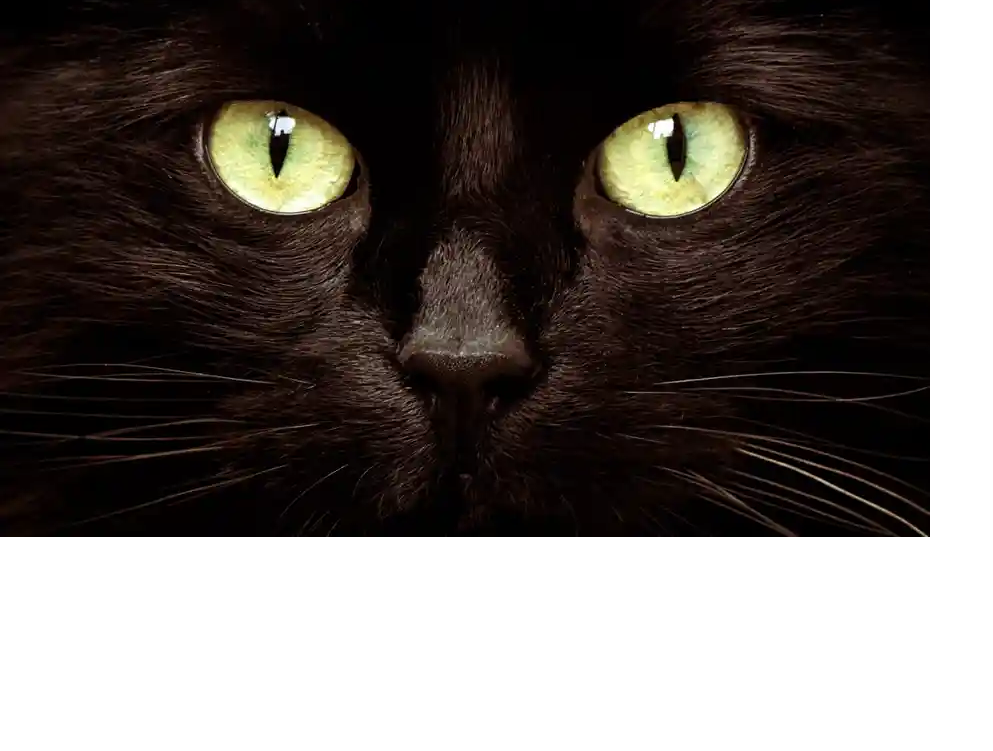
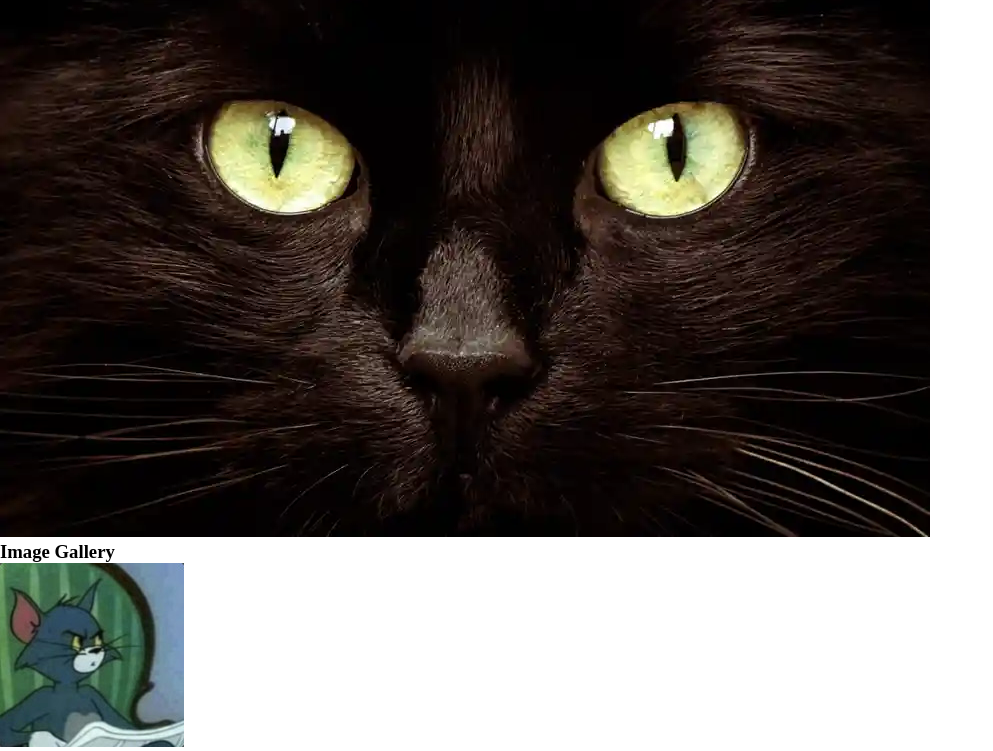
Before and after one commit to HelenTR7/group_project, a plain HTML site: page index.html in a window 1280 px wide. Shown: the part 58-809 px from the top of the page, without its empty margins (0-993 px from the left). Drawn offline with Linux system fonts and the light colour scheme.

Commit message:
added gallery__section

```diff
--- a/index.html
+++ b/index.html
@@ -10,6 +10,10 @@
 <body>
     <h1>Group project</h1>
     <img src="./assets/imgs/cat.webp" alt="cat">
+    <section class="gallery__section">
+        <h3 class="gallery__title">Image Gallery</h3>
+        <img src="./assets/imgs/tom.jpg" alt="Tom">
+    </section>
 
 </body>
 </html>
```
Also changed, not shown: assets/imgs/tom.jpg (added).
